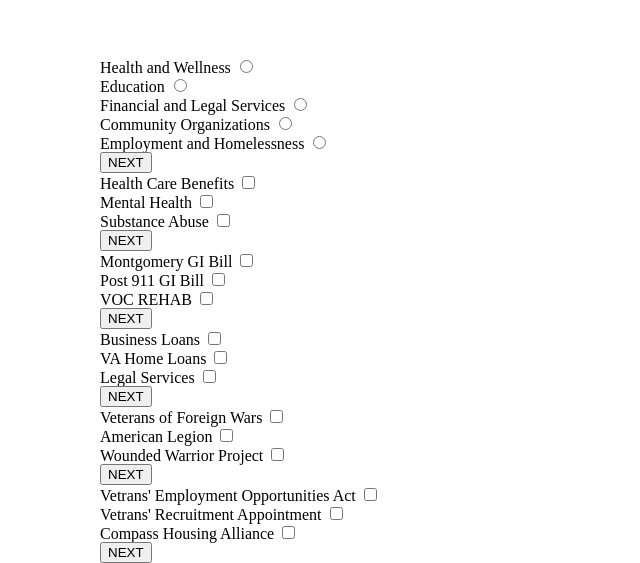
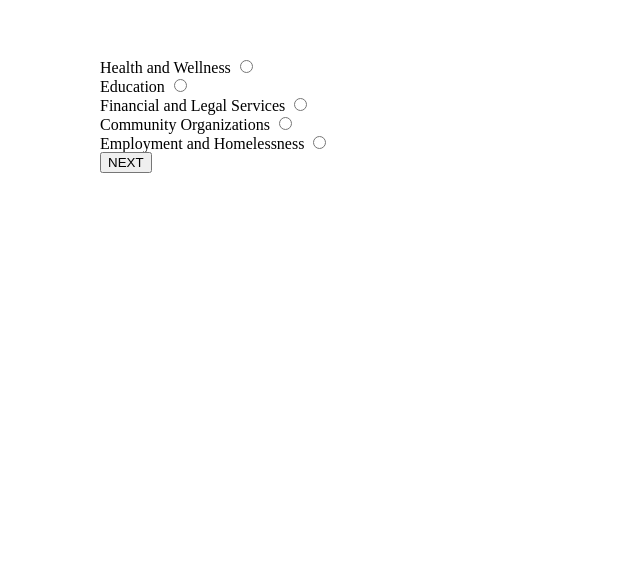
Before and after one commit to thejamilah/VETERANS, a plain HTML site: page main.html in a window 1280 px wide. Shown: the part 568-1131 px from the top of the page, without its empty margins (0-640 px from the left). After the commit the page ends 800 px from the top, so only its background shows below. Drawn offline with Linux system fonts and the light colour scheme.

Commit message:
css default hiding secondary forms

```diff
--- a/main.css
+++ b/main.css
@@ -24,3 +24,23 @@
   padding-top: 300px;
   margin-left: 100px;
 }
+
+#healthForm {
+  display: none;
+}
+
+#edForm {
+  display: none;
+}
+
+#finForm {
+  display: none;
+}
+
+#comOrgForm {
+  display: none;
+}
+
+#employAndHome {
+  display: none;
+}
--- a/main.html
+++ b/main.html
@@ -50,55 +50,55 @@
         <fieldset>
             <form id="healthForm">
                 <label for ="healthCareBen">Health Care Benefits</label>
-                <input type="checkbox" id="healthCareBen", class"" name="healthCareBen" value="healthCareBen"><br>
+                <input type="checkbox" id="healthCareBen", class"first" name="healthCareBen" value="healthCareBen"><br>
                 <label for ="menHealth">Mental Health</label>
-                <input type="checkbox" id="menHealth", class"" name="menHealth" value="menHealth"><br>
+                <input type="checkbox" id="menHealth", class"first" name="menHealth" value="menHealth"><br>
                 <label for ="subsAbuse">Substance Abuse</label>
-                <input type="checkbox" id="subsAbuse", class"" name="subsAbuse" value="subsAbuse"><br>
+                <input type="checkbox" id="subsAbuse", class"first" name="subsAbuse" value="subsAbuse"><br>
                 <button type="submit" id="healthNext">NEXT</button>
             </form>
         </fieldset>
         <fieldset>
             <form id="edForm">
                 <label for ="montGi">Montgomery GI Bill</label>
-                <input type="checkbox" id="montGi", class"" name="montGi" value="montGi"><br>
+                <input type="checkbox" id="montGi", class"first" name="montGi" value="montGi"><br>
                 <label for ="post911">Post 911 GI Bill</label>
-                <input type="checkbox" id="post911", class"" name="post911" value="post911"><br>
+                <input type="checkbox" id="post911", class"first" name="post911" value="post911"><br>
                 <label for ="vocRehab">VOC REHAB</label>
-                <input type="checkbox" id="vocRehab", class"" name="vocRehab" value="vocRehab"><br>
+                <input type="checkbox" id="vocRehab", class"first" name="vocRehab" value="vocRehab"><br>
                 <button type="submit" id="eduNext">NEXT</button>
             </form>
         </fieldset>
         <fieldset>
             <form id="finForm">
                 <label for ="busLoan">Business Loans</label>
-                <input type="checkbox" id="busLoan", class"" name="busLoan" value="busLoan"><br>
+                <input type="checkbox" id="busLoan", class"first" name="busLoan" value="busLoan"><br>
                 <label for ="homLoan">VA Home Loans</label>
-                <input type="checkbox" id="homLoan", class"" name="homLoan" value="homLoan"><br>
+                <input type="checkbox" id="homLoan", class"first" name="homLoan" value="homLoan"><br>
                 <label for ="lglSer">Legal Services</label>
-                <input type="checkbox" id="lglSer", class"" name="lglSer" value="lglSer"><br>
+                <input type="checkbox" id="lglSer", class"first" name="lglSer" value="lglSer"><br>
                 <button type="submit" id="finNext">NEXT</button>
             </form>
         </fieldset>
         <fieldset>
-            <form id="comOrgFrom">
+            <form id="comOrgForm">
                 <label for ="vfw">Veterans of Foreign Wars</label>
-                <input type="checkbox" id="vfw", class"" name="vfw" value="vfw"><br>
+                <input type="checkbox" id="vfw", class"first" name="vfw" value="vfw"><br>
                 <label for ="al">American Legion</label>
-                <input type="checkbox" id="al", class"" name="al" value="al"><br>
+                <input type="checkbox" id="al", class"first" name="al" value="al"><br>
                 <label for ="wwp">Wounded Warrior Project</label>
-                <input type="checkbox" id="wwp", class"" name="wwp" value="wwp"><br>
+                <input type="checkbox" id="wwp", class"first" name="wwp" value="wwp"><br>
                 <button type="submit" id="commNext">NEXT</button>
             </form>
         </fieldset>
         <fieldset>
             <form id="employAndHome">
                 <label for ="veoa">Vetrans' Employment Opportunities Act</label>
-                <input type="checkbox" id="veoa", class"" name="veoa" value="veoa"><br>
+                <input type="checkbox" id="veoa", class"first" name="veoa" value="veoa"><br>
                 <label for ="vra">Vetrans' Recruitment Appointment</label>
-                <input type="checkbox" id="vra", class"" name="vra" value="vra"><br>
+                <input type="checkbox" id="vra", class"first" name="vra" value="vra"><br>
                 <label for ="cha">Compass Housing Alliance</label>
-                <input type="checkbox" id="cha", class"" name="cha" value="cha"><br>
+                <input type="checkbox" id="cha", class"first" name="cha" value="cha"><br>
                 <button type="submit" id="employNext">NEXT</button>
             </form>
         </fieldset>
```
